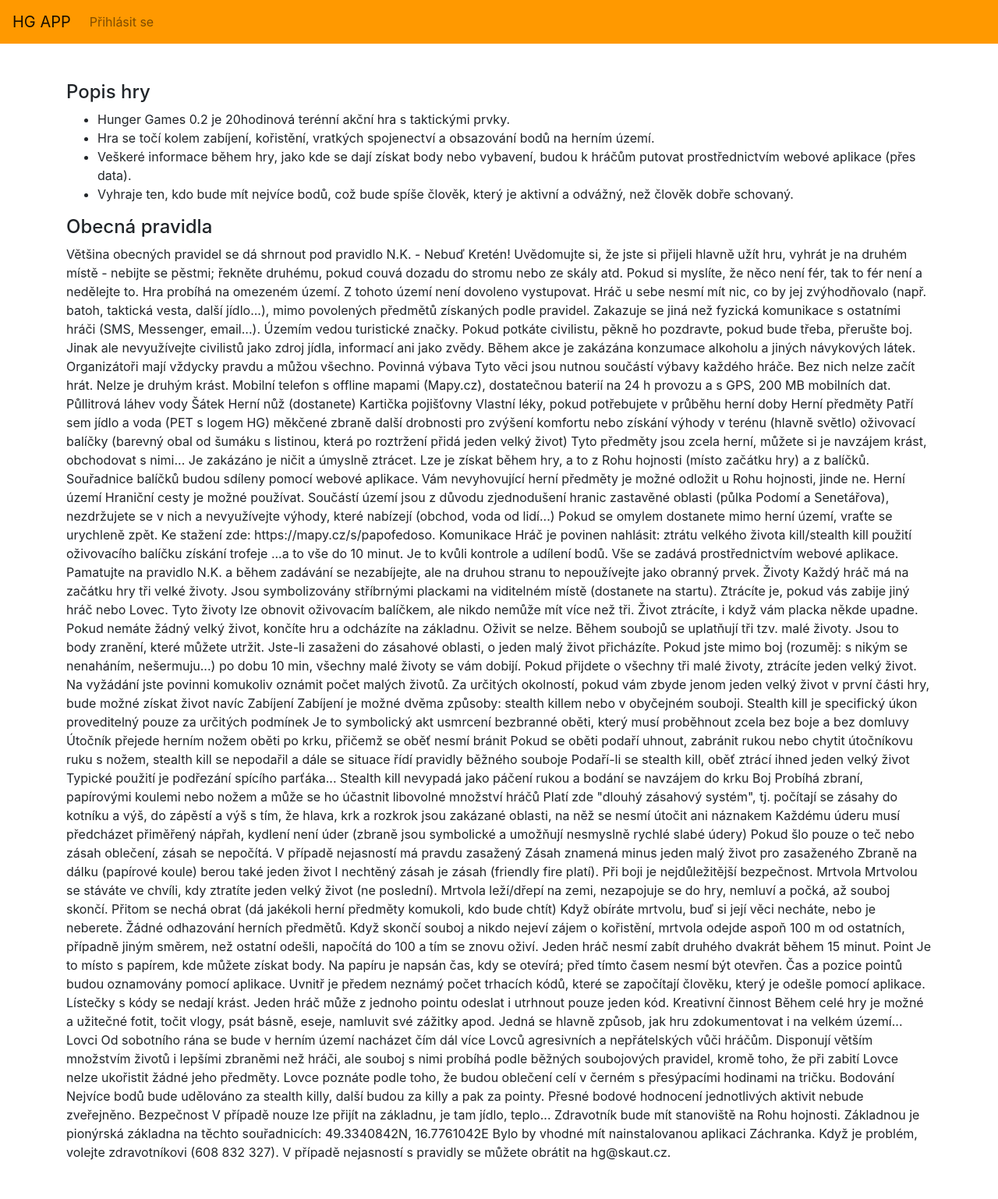
After one commit to wedrt/hg_app, a Django app: page /rules in a window 1280 px wide. The commit adds this page. Shown: the whole page at 78% size. Run offline with Django 4.2, Linux system fonts and the light colour scheme.

Commit message:
big progress

```diff
--- a/hg/settings.py
+++ b/hg/settings.py
@@ -138,3 +138,6 @@ MESSAGE_TAGS = {
         messages.WARNING: 'alert-warning',
         messages.ERROR: 'alert-danger',
  }
+
+MEDIA_ROOT = os.path.join(BASE_DIR, 'uploaded_files')
+MEDIA_URL = '/photos/'
--- a/hg_app/admin.py
+++ b/hg_app/admin.py
@@ -21,7 +21,7 @@ class MyDeathsAdmin(admin.TabularInline):
 @admin.register(Player)
 class PlayerAdmin(admin.ModelAdmin):
     search_fields = 'user__username',
-    list_display = 'user', 'lives'
+    list_display = 'user', 'lives','score'
     list_filter = 'lives',
 
     inlines = [MyKillsAdmin, MyDeathsAdmin]
--- a/hg_app/templates/hg_app/includes/navbar.html
+++ b/hg_app/templates/hg_app/includes/navbar.html
@@ -1,7 +1,8 @@
 <!--Navbar-->
 <nav class="navbar navbar-expand-lg navbar-light" style="background-color: #ff9900;">
-  <a class="navbar-brand" href="">HG APP</a>
-  <button class="navbar-toggler" type="button" data-toggle="collapse" data-target="#navbarText" aria-controls="navbarText" aria-expanded="False" aria-label="Toggle navigation">
+    <a class="navbar-brand" href="/">HG APP</a>
+    <button class="navbar-toggler" type="button" data-toggle="collapse" data-target="#navbarText"
+            aria-controls="navbarText" aria-expanded="False" aria-label="Toggle navigation">
         <span class="navbar-toggler-icon"></span>
     </button>
     <div class="collapse navbar-collapse" id="navbarText">
@@ -12,11 +13,19 @@
                     <a class="nav-link" href="/logout">Odhlásit se</a>
                 </li>
                 <li class="nav-item">
-        <a class="nav-link" href="#">Přihlášený hráč: {{user.username}}</a>
+                    <a class="nav-link" href="#">Přihlášený hráč: {{ user.username }}</a>
+                </li>
+                <li class="nav-item">
+                    <a class="nav-link" href="/rules">Pravidla</a>
+                </li>
+                <li class="nav-item">
+                    <a class="nav-link" href="/players">Hráči</a>
+                </li>
+                <li class="nav-item">
+                    <a class="nav-link" href="/stats">Statistiky</a>
                 </li>
                 </ul>
 
-              <span class="navbar-text"> Aktuální počet životů: <b>{{ player_lives }}</b></span>
 
             {% else %}
 
--- /dev/null
+++ b/hg_app/templates/hg_app/rules.html
@@ -0,0 +1,188 @@
+{% extends 'hg_app/header.html' %}
+
+{% block content %}
+    <div class="container py-5">
+    <h4>Popis hry</h4>
+        <ul>
+            <li>Hunger Games 0.2 je 20hodinová terénní akční hra s taktickými prvky. </li>
+            <li>Hra se točí kolem zabíjení, kořistění, vratkých spojenectví a obsazování bodů na herním území. </li>
+            <li> Veškeré informace během hry, jako kde se dají získat body nebo vybavení, budou k hráčům putovat prostřednictvím
+                webové aplikace (přes data). </li>
+            <li> Vyhraje ten, kdo bude mít nejvíce bodů, což bude spíše člověk, který je aktivní a
+                odvážný, než člověk dobře schovaný.</li>
+            </ul>
+
+<h4>Obecná pravidla</h4>
+Většina obecných pravidel se dá shrnout pod pravidlo N.K. - Nebuď Kretén!
+
+Uvědomujte si, že jste si přijeli hlavně užít hru, vyhrát je na druhém místě - nebijte se pěstmi; řekněte druhému, pokud couvá dozadu do stromu nebo ze skály atd.
+
+Pokud si myslíte, že něco není fér, tak to fér není a nedělejte to.
+
+Hra probíhá na omezeném území. Z tohoto území není dovoleno vystupovat.
+
+Hráč u sebe nesmí mít nic, co by jej zvýhodňovalo (např. batoh, taktická vesta, další jídlo...), mimo povolených předmětů získaných podle pravidel.
+
+Zakazuje se jiná než fyzická komunikace s ostatními hráči (SMS, Messenger, email...).
+
+Územím vedou turistické značky. Pokud potkáte civilistu, pěkně ho pozdravte, pokud bude třeba, přerušte boj. Jinak ale nevyužívejte civilistů jako zdroj jídla, informací ani jako zvědy.
+
+Během akce je zakázána konzumace alkoholu a jiných návykových látek.
+
+Organizátoři mají vždycky pravdu a můžou všechno.
+
+Povinná výbava
+Tyto věci jsou nutnou součástí výbavy každého hráče. Bez nich nelze začít hrát. Nelze je druhým krást.
+
+Mobilní telefon s offline mapami (Mapy.cz), dostatečnou baterií na 24 h provozu a s GPS, 200 MB mobilních dat.
+
+Půllitrová láhev vody
+
+Šátek
+
+Herní nůž (dostanete)
+
+Kartička pojišťovny
+
+Vlastní léky, pokud potřebujete v průběhu herní doby
+
+Herní předměty
+Patří sem
+
+jídlo a voda (PET s logem HG)
+
+měkčené zbraně
+
+další drobnosti pro zvýšení komfortu nebo získání výhody v terénu (hlavně světlo)
+
+oživovací balíčky (barevný obal od šumáku s listinou, která po roztržení přidá jeden velký život)
+
+Tyto předměty jsou zcela herní, můžete si je navzájem krást, obchodovat s nimi...
+
+Je zakázáno je ničit a úmyslně ztrácet.
+
+Lze je získat během hry, a to z Rohu hojnosti (místo začátku hry) a z balíčků. Souřadnice balíčků budou sdíleny pomocí webové aplikace.
+
+Vám nevyhovující herní předměty je možné odložit u Rohu hojnosti, jinde ne.
+
+Herní území
+Hraniční cesty je možné používat.
+
+Součástí území jsou z důvodu zjednodušení hranic zastavěné oblasti (půlka Podomí a Senetářova), nezdržujete se v nich a nevyužívejte výhody, které nabízejí (obchod, voda od lidí...)
+
+Pokud se omylem dostanete mimo herní území, vraťte se urychleně zpět.
+
+Ke stažení zde: https://mapy.cz/s/papofedoso.
+
+
+Komunikace
+Hráč je povinen nahlásit:
+
+ztrátu velkého života
+
+kill/stealth kill
+
+použití oživovacího balíčku
+
+získání trofeje
+
+...a to vše do 10 minut. Je to kvůli kontrole a udílení bodů.
+
+Vše se zadává prostřednictvím webové aplikace.
+
+Pamatujte na pravidlo N.K. a během zadávání se nezabíjejte, ale na druhou stranu to nepoužívejte jako obranný prvek.
+
+Životy
+Každý hráč má na začátku hry tři velké životy. Jsou symbolizovány stříbrnými plackami na viditelném místě (dostanete na startu). Ztrácíte je, pokud vás zabije jiný hráč nebo Lovec. Tyto životy lze obnovit oživovacím balíčkem, ale nikdo nemůže mít více než tři. Život ztrácíte, i když vám placka někde upadne.
+
+Pokud nemáte žádný velký život, končíte hru a odcházíte na základnu. Oživit se nelze.
+
+Během soubojů se uplatňují tři tzv. malé životy. Jsou to body zranění, které můžete utržit. Jste-li zasaženi do zásahové oblasti, o jeden malý život přicházíte. Pokud jste mimo boj (rozuměj: s nikým se nenaháním, nešermuju...) po dobu 10 min, všechny malé životy se vám dobijí.
+
+Pokud přijdete o všechny tři malé životy, ztrácíte jeden velký život.
+
+Na vyžádání jste povinni komukoliv oznámit počet malých životů.
+
+Za určitých okolností, pokud vám zbyde jenom jeden velký život v první části hry, bude možné získat život navíc
+
+Zabíjení
+Zabíjení je možné dvěma způsoby: stealth killem nebo v obyčejném souboji.
+
+Stealth kill je specifický úkon proveditelný pouze za určitých podmínek
+
+Je to symbolický akt usmrcení bezbranné oběti, který musí proběhnout zcela bez boje a bez domluvy
+
+Útočník přejede herním nožem oběti po krku, přičemž se oběť nesmí bránit
+
+Pokud se oběti podaří uhnout, zabránit rukou nebo chytit útočníkovu ruku s nožem, stealth kill se nepodařil a dále se situace řídí pravidly běžného souboje
+
+Podaří-li se stealth kill, oběť ztrácí ihned jeden velký život
+
+Typické použití je podřezání spícího parťáka... Stealth kill nevypadá jako páčení rukou a bodání se navzájem do krku
+
+Boj
+
+Probíhá zbraní, papírovými koulemi nebo nožem a může se ho účastnit libovolné množství hráčů
+
+Platí zde "dlouhý zásahový systém", tj. počítají se zásahy do kotníku a výš, do zápěstí a výš s tím, že hlava, krk a rozkrok jsou zakázané oblasti, na něž se nesmí útočit ani náznakem
+
+Každému úderu musí předcházet přiměřený nápřah, kydlení není úder (zbraně jsou symbolické a umožňují nesmyslně rychlé slabé údery)
+
+Pokud šlo pouze o teč nebo zásah oblečení, zásah se nepočítá. V případě nejasností má pravdu zasažený
+
+Zásah znamená minus jeden malý život pro zasaženého
+
+Zbraně na dálku (papírové koule) berou také jeden život
+
+I nechtěný zásah je zásah (friendly fire platí).
+
+Při boji je nejdůležitější bezpečnost.
+
+Mrtvola
+Mrtvolou se stáváte ve chvíli, kdy ztratíte jeden velký život (ne poslední).
+
+Mrtvola leží/dřepí na zemi, nezapojuje se do hry, nemluví a počká, až souboj skončí. Přitom se nechá obrat (dá jakékoli herní předměty komukoli, kdo bude chtít)
+
+Když obíráte mrtvolu, buď si její věci necháte, nebo je neberete. Žádné odhazování herních předmětů.
+
+Když skončí souboj a nikdo nejeví zájem o kořistění, mrtvola odejde aspoň 100 m od ostatních, případně jiným směrem, než ostatní odešli, napočítá do 100 a tím se znovu oživí.
+
+Jeden hráč nesmí zabít druhého dvakrát během 15 minut.
+
+Point
+Je to místo s papírem, kde můžete získat body.
+
+Na papíru je napsán čas, kdy se otevírá; před tímto časem nesmí být otevřen.
+
+Čas a pozice pointů budou oznamovány pomocí aplikace.
+
+Uvnitř je předem neznámý počet trhacích kódů, které se započítají člověku, který je odešle pomocí aplikace.
+
+Lístečky s kódy se nedají krást.
+
+Jeden hráč může z jednoho pointu odeslat i utrhnout pouze jeden kód.
+
+Kreativní činnost
+Během celé hry je možné a užitečné fotit, točit vlogy, psát básně, eseje, namluvit své zážitky apod.
+
+Jedná se hlavně způsob, jak hru zdokumentovat i na velkém území...
+
+Lovci
+Od sobotního rána se bude v herním území nacházet čím dál více Lovců agresivních a nepřátelských vůči hráčům. Disponují větším množstvím životů i lepšími zbraněmi než hráči, ale souboj s nimi probíhá podle běžných soubojových pravidel, kromě toho, že při zabití Lovce nelze ukořistit žádné jeho předměty. Lovce poznáte podle toho, že budou oblečení celí v černém s přesýpacími hodinami na tričku.
+Bodování
+Nejvíce bodů bude udělováno za stealth killy, další budou za killy a pak za pointy.
+
+Přesné bodové hodnocení jednotlivých aktivit nebude zveřejněno.
+
+Bezpečnost
+V případě nouze lze přijít na základnu, je tam jídlo, teplo... Zdravotník bude mít stanoviště na Rohu hojnosti.
+
+Základnou je pionýrská základna na těchto souřadnicích: 49.3340842N, 16.7761042E
+
+Bylo by vhodné mít nainstalovanou aplikaci Záchranka.
+
+Když je problém, volejte zdravotníkovi (608 832 327).
+
+V případě nejasností s pravidly se můžete obrátit na hg@skaut.cz.
+    </div>
+{% endblock %}
--- a/hg_app/urls.py
+++ b/hg_app/urls.py
@@ -1,4 +1,8 @@
 from django.urls import path
+from . import views
+from hg import settings
+from django.contrib.staticfiles.urls import static
+from django.contrib.staticfiles.urls import staticfiles_urlpatterns
 
 from . import views
 
@@ -9,4 +13,10 @@ urlpatterns = [
     path("logout", views.logout_request, name= "logout"),
     path("submit_kill", views.submit_kill, name= "submit_kill"),
     path("submit_package", views.submit_package, name= "submit_package"),
+    path("rules", views.rules, name="rules"),
+    path("stats", views.stats, name="stats"),
+    path("players", views.players, name="players"),
 ]
+
+urlpatterns += staticfiles_urlpatterns()
+urlpatterns += static(settings.MEDIA_URL, document_root=settings.MEDIA_ROOT)
--- a/hg_app/views.py
+++ b/hg_app/views.py
@@ -1,20 +1,28 @@
+from django.db.models.functions import Coalesce
 from django.http import HttpResponse
 from django.shortcuts import render, redirect
 from .forms import *
 from django.contrib import messages
 from django.contrib.auth import login, authenticate, logout
 from django.contrib.auth.forms import AuthenticationForm
-from .models import Kill, Player, Package
+from .models import Kill, Player, Package, Message
 from django.contrib.auth.models import User
+from datetime import datetime, timedelta
+from .values import *
+from django.db.models import CharField, Value
+
 
 
 def index(request, submit_kill_form=None, submit_package_form=None):
-    if submit_kill_form is None:
-        submit_kill_form = SubmitKill(user=request.user)
-    if submit_package_form is None:
-        submit_package_form = SubmitPackage(user=request.user)
-
-    player_lives = request.user.player.lives
+    if request.user.is_authenticated:
+        if submit_kill_form is None:
+            submit_kill_form = SubmitKill(user=request.user)
+        if submit_package_form is None:
+            submit_package_form = SubmitPackage(user=request.user)
+        player_lives = request.user.player.lives
+        packages = request.user.player.packages.exclude(picked_up=request.user.player). \
+            filter(opening_time__lt=datetime.now()).order_by('opening_time').reverse().values()
+        info_messages = request.user.player.messages.filter(time__lt=datetime.now()).order_by('time').reverse().all()
 
     return render(request=request, template_name='hg_app/index.html', context=locals())
 
@@ -76,8 +84,26 @@ def submit_package(request):
     submit_package_form = SubmitPackage(request.POST, user=request.user)
 
     package = Package.objects.get(id=submit_package_form.data['package_id'])
-    package.picked_up = True
+    package.picked_up = request.user.player
     package.save()
 
     messages.info(request, f"Balíček zadán.")
     return index(request, submit_package_form=submit_package_form)
+
+
+def rules(request):
+    return render(request=request, template_name="hg_app/rules.html")
+
+def stats(request):
+    kills = request.user.player.my_kills.all()
+    kills_count = len(kills)
+    packages = Package.objects.filter(picked_up=request.user.player).all()
+    packages_count = len(packages)
+    deaths = request.user.player.my_deaths.all()
+    deaths_count = len(deaths)
+    return render(request=request, template_name="hg_app/stats.html", context=locals())
+
+def players(request):
+    players = Player.objects.exclude(user=request.user).exclude(lives=0).all()
+    players_count = len(players)
+    return render(request=request, template_name="hg_app/players.html", context=locals())
--- a/requirements.txt
+++ b/requirements.txt
@@ -1,2 +1,3 @@
 django
 django-crispy-forms
+Pillow
```
Also changed, not shown: hg_app/forms.py (+4 -3 lines), hg_app/models.py (+10 -6 lines), hg_app/signals.py (+23 -2 lines), hg_app/templates/hg_app/index.html (+33 -3 lines), hg_app/templates/hg_app/players.html (added, +33 -0 lines), hg_app/templates/hg_app/stats.html (added, +67 -0 lines), hg_app/values.py (added, +11 -0 lines), hg_app/migrations/0009_alter_package_picked_up.py (added), hg_app/migrations/0010_alter_package_description_alter_package_picked_up.py (added), hg_app/migrations/0011_player_score_alter_message_time.py (added), hg_app/migrations/0012_player_photo.py (added), photos/IMG_20220421_165719931.jpg (added), uploaded_files/photos/IMG_20220421_165719931.jpg (added). Lines whose indentation alone changed are shown as unchanged.
